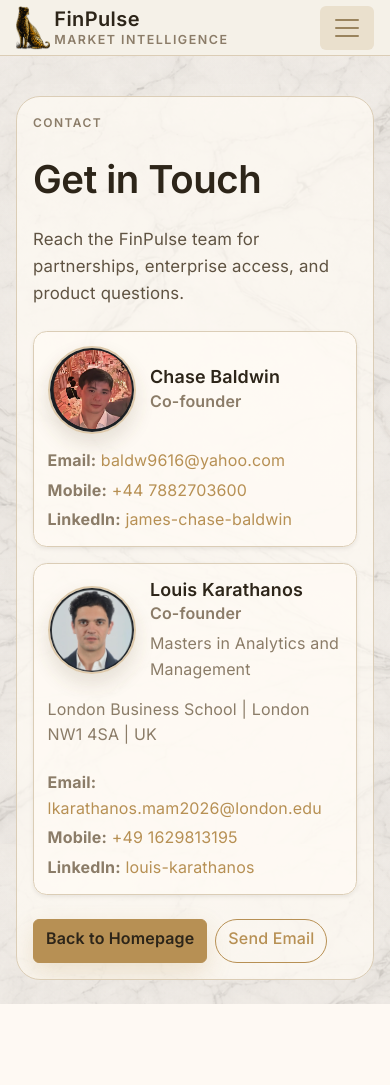
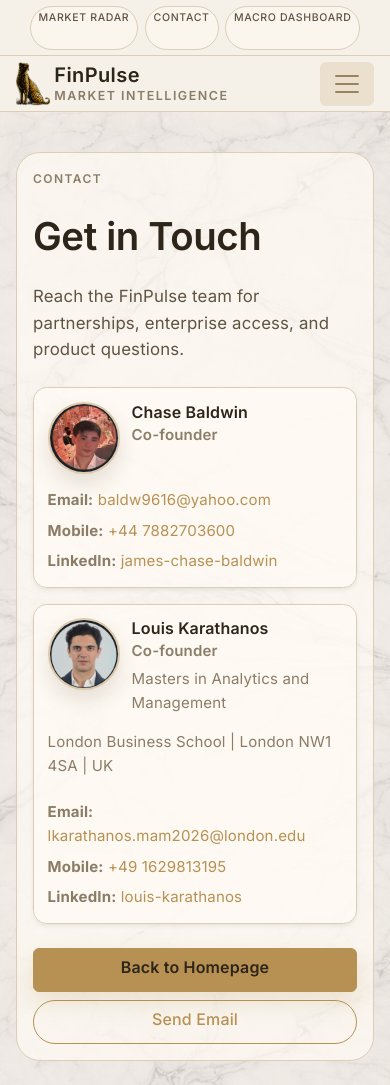
Before and after one commit to Chaser19/finpulse, a Flask app: page /contact in a window 390 px wide. Before the commit the page ends 1004 px from the top, so only its background shows below. Run offline with Flask 3, Linux system fonts and the light colour scheme.

Commit message:
Refine mobile header ribbon and contact page responsiveness

```diff
--- a/static/css/styles.css
+++ b/static/css/styles.css
@@ -635,7 +635,36 @@ p, .text-muted, .text-white-50 {
 
 @media (max-width: 991px) {
   .utility-bar {
-    display: none;
+    display: block;
+    font-size: 0.66rem;
+    letter-spacing: 0.06em;
+    padding: 0.35rem 0;
+  }
+
+  .utility-bar .container {
+    justify-content: center !important;
+    gap: 0.4rem !important;
+  }
+
+  .utility-status {
+    display: none !important;
+  }
+
+  .utility-links {
+    width: 100%;
+    justify-content: center;
+    flex-wrap: wrap;
+    gap: 0.4rem !important;
+  }
+
+  .utility-link {
+    padding: 0.24rem 0.5rem;
+    border: 1px solid var(--fp-card-border);
+    border-radius: 999px;
+    background: rgba(255, 251, 244, 0.55);
+    white-space: nowrap;
+    overflow-wrap: normal;
+    word-break: normal;
   }
 
   .main-nav {
@@ -644,6 +673,15 @@ p, .text-muted, .text-white-50 {
 
   .main-nav .navbar-brand {
     height: 40px;
+  }
+
+  .main-nav .navbar-collapse {
+    padding-top: 0.5rem;
+    padding-bottom: 0.5rem;
+  }
+
+  .main-nav .navbar-nav {
+    gap: 0.1rem;
   }
 
   .header-search {
@@ -653,6 +691,7 @@ p, .text-muted, .text-white-50 {
 
   .main-nav .navbar-nav .nav-link {
     padding: 0.5rem 0.75rem;
+    border-radius: 0.6rem;
   }
 
   .news-toolbar {
@@ -3772,6 +3811,46 @@ p, .text-muted, .text-white-50 {
   text-decoration: underline;
 }
 
+@media (max-width: 767px) {
+  .contact-card-top {
+    grid-template-columns: 72px minmax(0, 1fr);
+    align-items: start;
+    gap: 0.75rem;
+  }
+
+  .contact-avatar-frame {
+    width: 72px;
+    height: 72px;
+  }
+
+  .contact-name {
+    font-size: 1rem;
+  }
+
+  .contact-role,
+  .contact-detail,
+  .contact-meta {
+    font-size: 0.94rem;
+  }
+
+  .contact-meta {
+    gap: 0.4rem;
+  }
+
+  .contact-meta a {
+    overflow-wrap: anywhere;
+  }
+
+  .contact-actions {
+    width: 100%;
+    flex-direction: column;
+  }
+
+  .contact-actions .btn {
+    width: 100%;
+  }
+}
+
 @media (min-width: 768px) {
   .contact-grid {
     grid-template-columns: repeat(2, minmax(0, 1fr));
--- a/templates/contact.html
+++ b/templates/contact.html
@@ -74,7 +74,7 @@
         </article>
       </div>
 
-      <div class="d-flex flex-wrap gap-2">
+      <div class="d-flex flex-wrap gap-2 contact-actions">
         <a class="btn btn-primary" href="{{ url_for('web.index') }}">Back to Homepage</a>
         <a class="btn btn-outline-light" href="mailto:hello@finpulse.ai">Send Email</a>
       </div>
--- a/templates/layout.html
+++ b/templates/layout.html
@@ -35,6 +35,7 @@
         </div>
         <nav class="navbar navbar-expand-lg main-nav">
             <div class="container">
+                {% set endpoint = request.endpoint or '' %}
                 <a class="navbar-brand d-flex align-items-center gap-1" href="{{ url_for('web.index') }}">
                     <img src="{{ url_for('static', filename='img/FinPulse-NavBar.png') }}" alt="FinPulse logo" class="brand-logo">
                     <div class="brand-text">
@@ -42,11 +43,7 @@
                         <span class="brand-subtitle">Market Intelligence</span>
                     </div>
                 </a>
-                <button class="navbar-toggler" type="button" data-bs-toggle="collapse" data-bs-target="#nav">
-                    <span class="navbar-toggler-icon"></span>
-                </button>
                 <div class="collapse navbar-collapse" id="nav">
-                    {% set endpoint = request.endpoint or '' %}
                     <ul class="navbar-nav me-auto mb-2 mb-lg-0">
                         <li class="nav-item"><a class="nav-link {% if endpoint == 'web.index' %}active{% endif %}" href="{{ url_for('web.index') }}">Home</a></li>
                         <li class="nav-item"><a class="nav-link {% if endpoint == 'web.macro_trends' %}active{% endif %}" href="{{ url_for('web.macro_trends') }}">Trends</a></li>
@@ -61,6 +58,9 @@
                         <button class="btn btn-primary header-search-btn" type="submit">Search</button>
                     </form>
                 </div>
+                <button class="navbar-toggler" type="button" data-bs-toggle="collapse" data-bs-target="#nav" aria-label="Toggle navigation">
+                    <span class="navbar-toggler-icon"></span>
+                </button>
             </div>
         </nav>
     </header>
```
